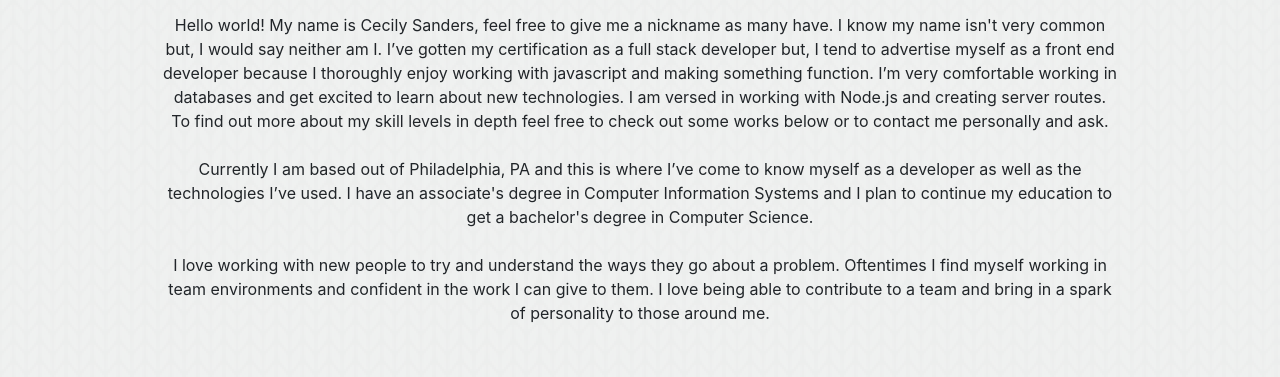
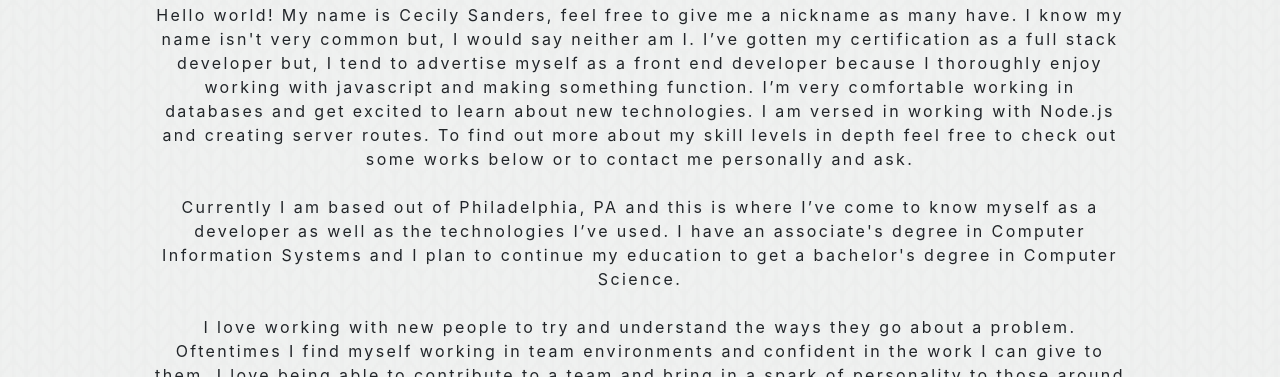
Before and after one commit to SandersCecily/sanderscecily.github.io, a plain HTML site: page index.html in a window 1280 px wide. Shown: the part 423-800 px from the top of the page. Drawn offline with nearby package versions, Linux system fonts and the light colour scheme.

Commit message:
added spacing

```diff
--- a/style.css
+++ b/style.css
@@ -33,6 +33,7 @@ hr {
 
 p {
     text-align: center;
+    letter-spacing: .15em;
 }
 
 img {
@@ -59,7 +60,7 @@ img:hover {
 #about, #projects, #contact {
     width: 80%;
     margin: 0 auto;
-    padding: 35px;
+    padding: 25px;
 }
 
 #about {
```
Also changed, not shown: README.md.
